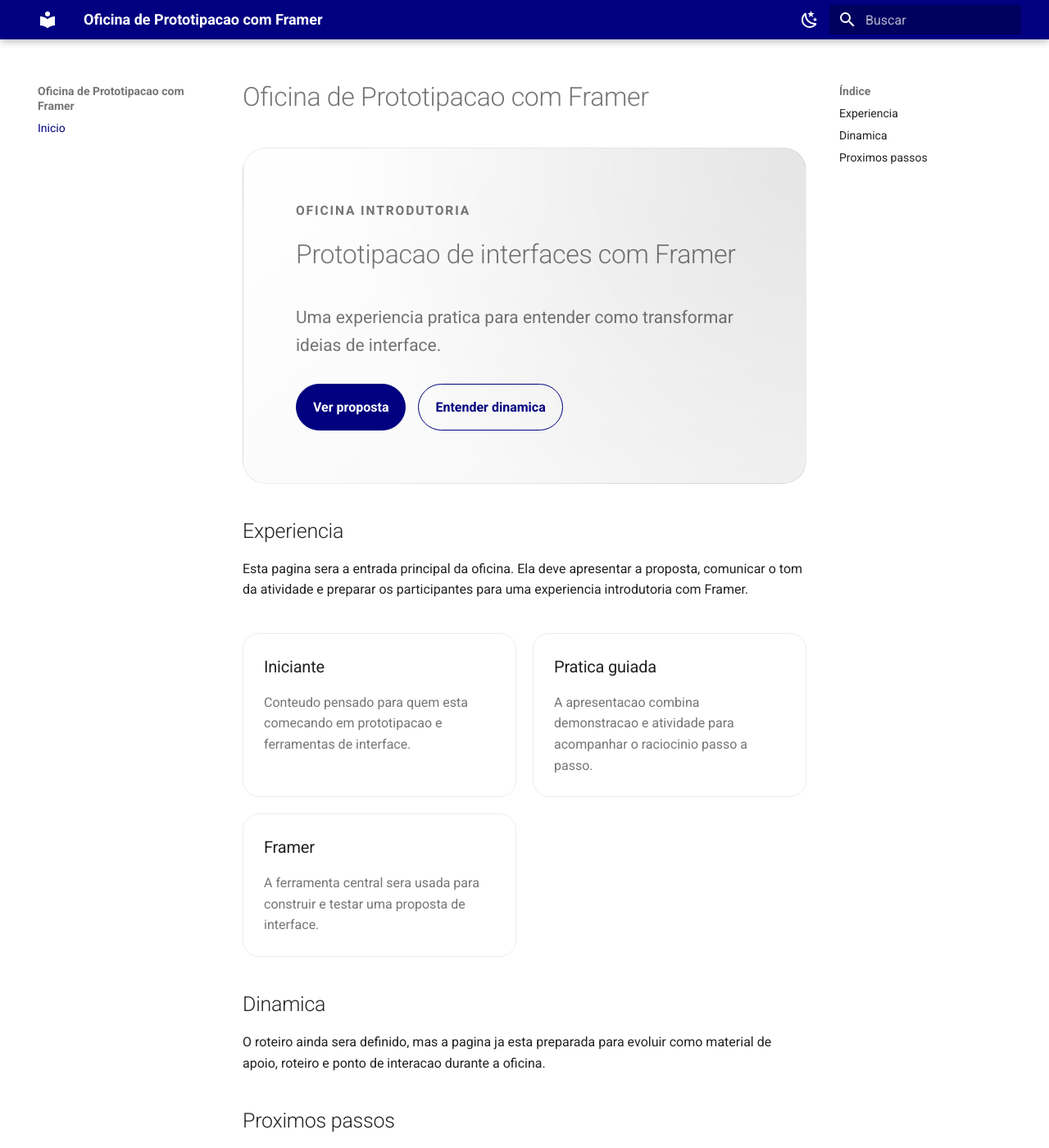
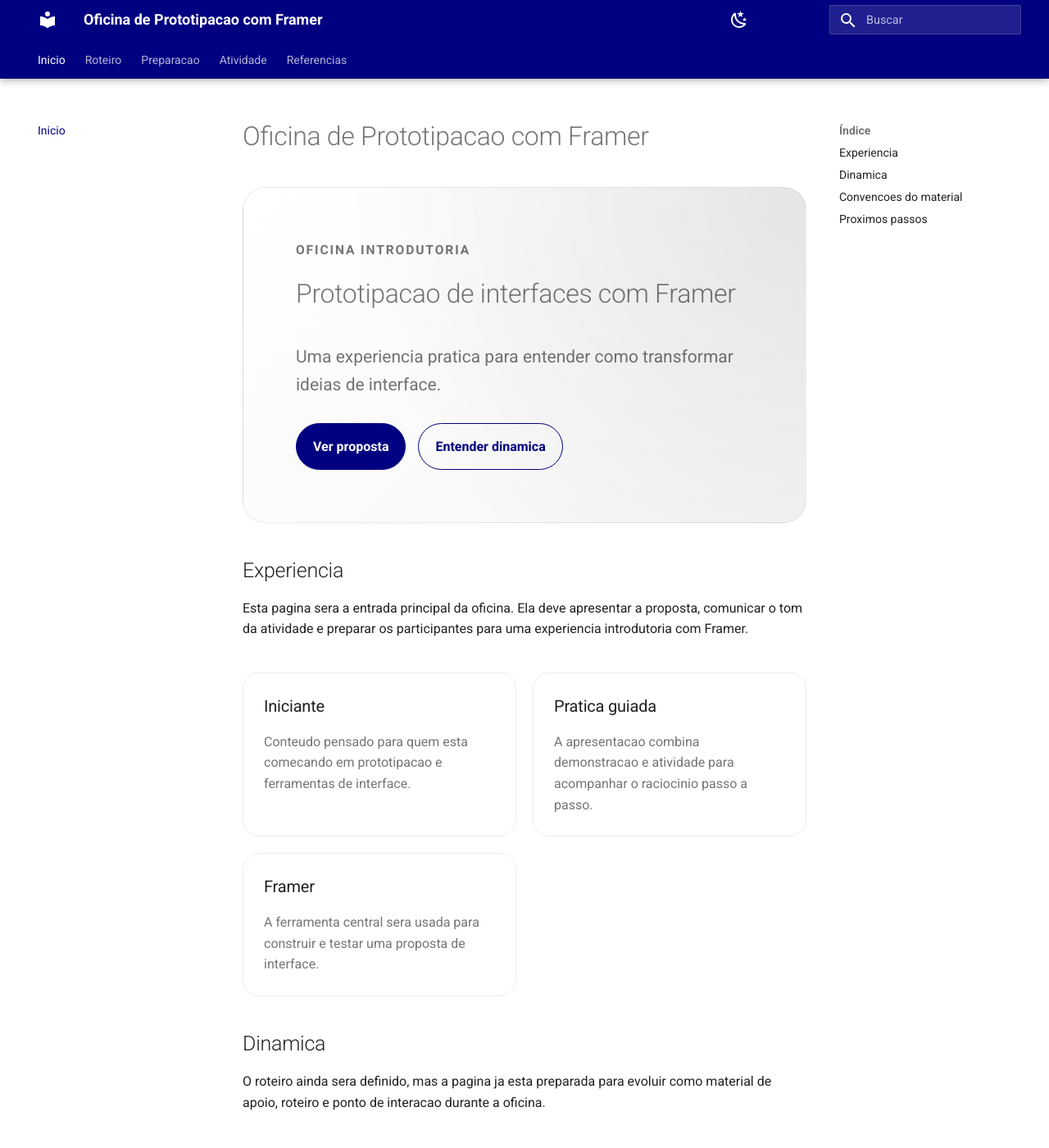
Before and after one commit to AndersonReiner/oficina-framer, an MkDocs documentation site: the page built from docs/index.md, in a window 1280 px wide and 1400 px high. Shown: the whole window at 82% size. Built offline with MkDocs 1.6.1 and Material for MkDocs 9.7.7, drawn with Linux system fonts in a browser that asks for light colours; some of the changed text lies outside the part shown.

Commit message:
feat: configure top navigation and search

```diff
--- a/docs/index.md
+++ b/docs/index.md
@@ -35,6 +35,37 @@
 
 O roteiro ainda sera definido, mas a pagina ja esta preparada para evoluir como material de apoio, roteiro e ponto de interacao durante a oficina.
 
+## Convencoes do material
+
+Vamos usar simbolos visuais do Material for MkDocs para sinalizar o tipo de informacao em cada parte da oficina.
+
+<div class="landing-grid">
+  <article class="landing-card">
+    <h3>:material-tag-outline: Versao</h3>
+    <p>Marca recursos, configuracoes ou etapas que dependem de uma versao especifica.</p>
+  </article>
+  <article class="landing-card">
+    <h3>:material-star-outline: Recurso opcional</h3>
+    <p>Indica algo util, mas nao obrigatorio para acompanhar a oficina.</p>
+  </article>
+  <article class="landing-card">
+    <h3>:material-flask-outline: Experimental</h3>
+    <p>Sinaliza ideias, testes ou alternativas que ainda podem mudar.</p>
+  </article>
+  <article class="landing-card">
+    <h3>:material-puzzle-outline: Plugin</h3>
+    <p>Identifica funcionalidades adicionadas por plugins do MkDocs ou do ecossistema.</p>
+  </article>
+  <article class="landing-card">
+    <h3>:material-language-markdown-outline: Extensao Markdown</h3>
+    <p>Mostra recursos ativados por extensoes de Markdown.</p>
+  </article>
+  <article class="landing-card">
+    <h3>:material-tune: Customizacao</h3>
+    <p>Destaca ajustes manuais feitos no tema, na pagina ou na identidade visual.</p>
+  </article>
+</div>
+
 ## Proximos passos
 
 Nas proximas etapas vamos ajustar identidade visual, organizacao do conteudo e detalhes da dinamica.
--- a/docs/stylesheets/extra.css
+++ b/docs/stylesheets/extra.css
@@ -1,6 +1,25 @@
 .md-header,
 .md-tabs {
   background-color: #000080;
+}
+
+.md-search__form {
+  background-color: rgb(255 255 255 / 12%);
+  border: 1px solid rgb(255 255 255 / 16%);
+}
+
+.md-search__form:hover {
+  background-color: rgb(255 255 255 / 18%);
+}
+
+@media screen and (min-width: 76.25em) {
+  .md-search {
+    width: 16rem;
+  }
+
+  .md-search__input {
+    font-size: 0.72rem;
+  }
 }
 
 :root {
--- a/mkdocs.yml
+++ b/mkdocs.yml
@@ -1,6 +1,7 @@
 site_name: Oficina de Prototipacao com Framer
 site_description: Material de apoio, roteiro e ambiente interativo para uma oficina introdutoria sobre prototipacao de interfaces com Framer.
 site_author: Anderson
+site_url: https://andersonreiner.github.io/oficina-framer/
 
 theme:
   name: material
@@ -20,9 +21,15 @@
         name: Alternar para modo claro
   features:
     - navigation.instant
+    - navigation.instant.progress
+    - navigation.tracking
+    - navigation.tabs
+    - navigation.tabs.sticky
     - navigation.sections
     - navigation.top
     - content.code.copy
+    - search.highlight
+    - search.suggest
   font:
     text: Roboto
     code: Roboto Mono
@@ -32,10 +39,21 @@
 
 nav:
   - Inicio: index.md
+  - Roteiro: roteiro.md
+  - Preparacao: preparacao.md
+  - Atividade: atividade.md
+  - Referencias: referencias.md
+
+plugins:
+  - search:
+      lang: pt
 
 markdown_extensions:
   - admonition
   - attr_list
   - md_in_html
+  - pymdownx.emoji:
+      emoji_index: !!python/name:material.extensions.emoji.twemoji
+      emoji_generator: !!python/name:material.extensions.emoji.to_svg
   - pymdownx.details
   - pymdownx.superfences
```
Also changed, not shown: docs/atividade.md (added, +14 -0 lines), docs/preparacao.md (added, +16 -0 lines), docs/referencias.md (added, +12 -0 lines), docs/roteiro.md (added, +14 -0 lines).
